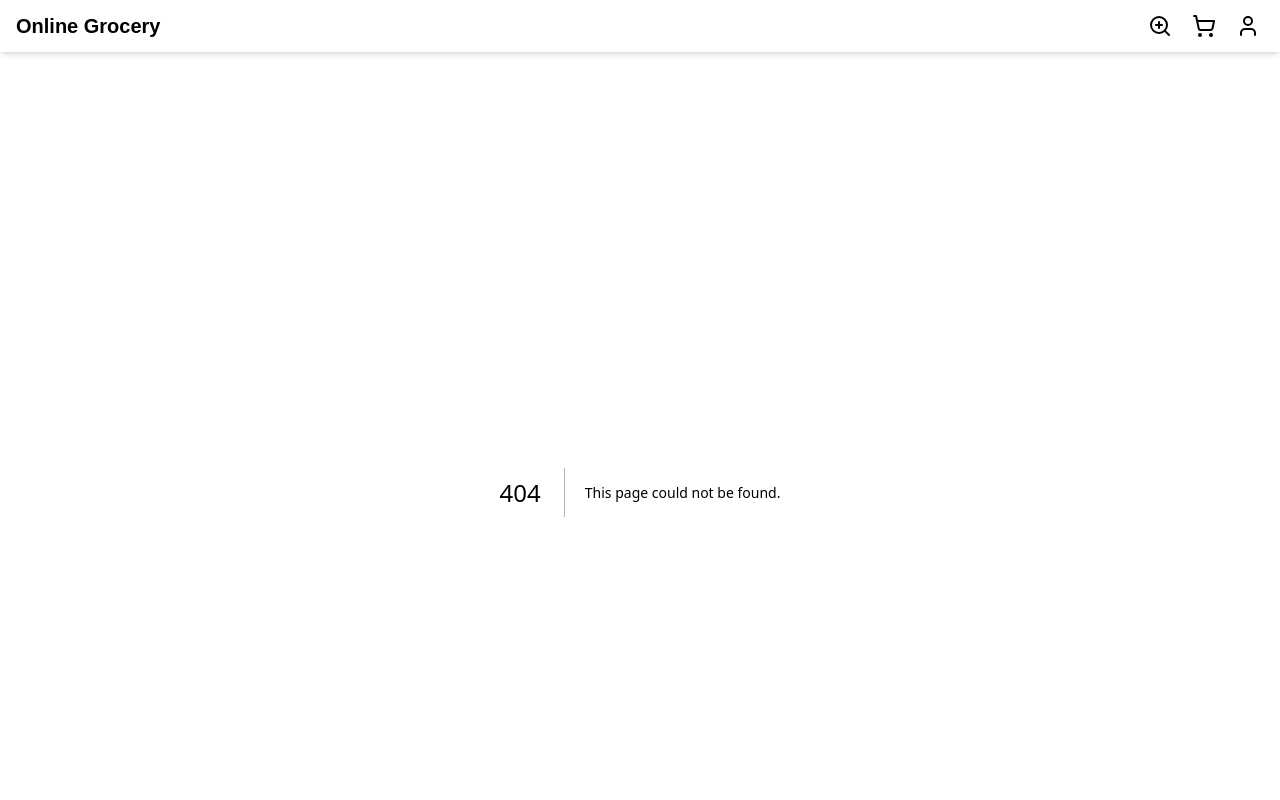
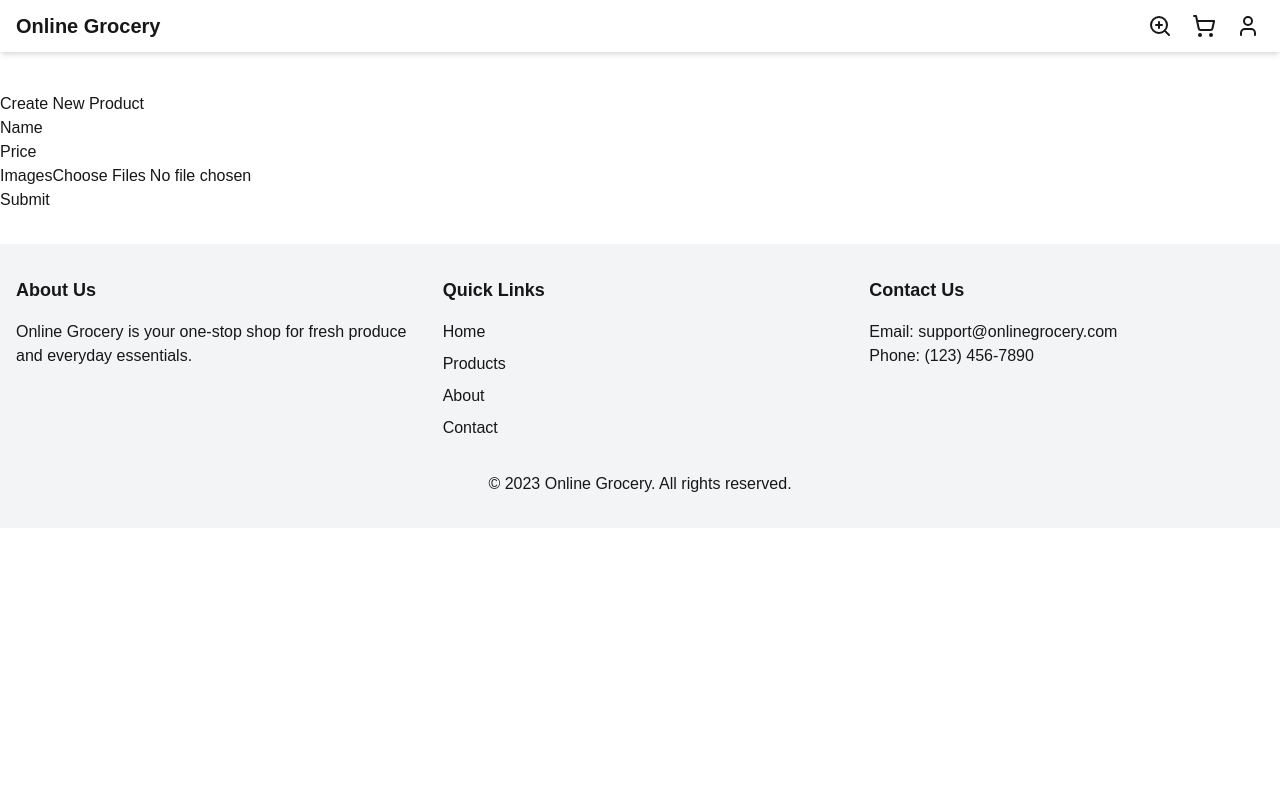
Before and after one commit to aldyakbar0201/final-project, a Next.js app in the folder apps/web/: page /admin/products/create in a window 1280 px wide. Before the commit this address had no page. Shown: the top 800 px of the page. Built offline with nearby package versions, Linux system fonts and the light colour scheme.

Commit message:
build: product management for super admin

```diff
--- a/apps/web/package.json
+++ b/apps/web/package.json
@@ -9,11 +9,15 @@
     "lint": "next lint"
   },
   "dependencies": {
+    "@hookform/resolvers": "^4.1.3",
     "lucide-react": "^0.454.0",
     "next": "15.2.0",
     "react": "^19.0.0",
     "react-dom": "^19.0.0",
-    "react-icons": "^5.5.0"
+    "react-hook-form": "^7.54.2",
+    "react-icons": "^5.5.0",
+    "uuid": "^11.1.0",
+    "zod": "^3.24.2"
   },
   "devDependencies": {
     "@eslint/eslintrc": "^3",
--- /dev/null
+++ b/apps/web/src/app/admin/products/[id]/page.tsx
@@ -0,0 +1,39 @@
+// app/admin/products/page.tsx
+import React from 'react';
+import Link from 'next/link';
+
+interface Product {
+  id: string;
+  name: string;
+  price: number;
+  images: string[];
+}
+
+const fetchProducts = async (): Promise<Product[]> => {
+  const res = await fetch('http://localhost:3000/api/products');
+  return res.json();
+};
+
+const AdminProductsPage = async () => {
+  const products = await fetchProducts();
+
+  return (
+    <div>
+      <h1>Product Management</h1>
+      <Link href="/admin/products/create">
+        <button>Create New Product</button>
+      </Link>
+      <ul>
+        {products.map((product) => (
+          <li key={product.id}>
+            <Link href={`/admin/products/${product.id}`}>
+              {product.name} - ${product.price}
+            </Link>
+          </li>
+        ))}
+      </ul>
+    </div>
+  );
+};
+
+export default AdminProductsPage;
--- /dev/null
+++ b/apps/web/src/app/admin/products/create/page.tsx
@@ -0,0 +1,28 @@
+// app/admin/products/create/page.tsx
+import React from 'react';
+import ProductForm from '../../../../component/product-form';
+import { SubmitHandler } from 'react-hook-form';
+import { FormValues } from '../../../../component/product-form';
+
+const CreateProductPage = () => {
+  const handleSubmit: SubmitHandler<FormValues> = async (values) => {
+    // Kirim data ke API menggunakan Fetch API
+    const res = await fetch('/api/products', {
+      method: 'POST',
+      headers: { 'Content-Type': 'application/json' },
+      body: JSON.stringify(values),
+    });
+    if (res.status === 201) {
+      alert('Product created successfully!');
+    }
+  };
+
+  return (
+    <div>
+      <h1>Create New Product</h1>
+      <ProductForm onSubmit={handleSubmit} />
+    </div>
+  );
+};
+
+export default CreateProductPage;
--- /dev/null
+++ b/apps/web/src/app/admin/products/edit/[id]/page.tsx
@@ -0,0 +1,33 @@
+// app/admin/products/edit/[id]/page.tsx
+import React from 'react';
+import { useRouter } from 'next/router';
+import ProductForm from '../../../../../component/product-form';
+import { SubmitHandler } from 'react-hook-form';
+import { FormValues } from '../../../../../component/product-form';
+
+const EditProductPage = ({ params }: { params: { id: string } }) => {
+  const router = useRouter();
+  const { id } = params;
+
+  const handleSubmit: SubmitHandler<FormValues> = async (values) => {
+    // Update data ke API menggunakan Fetch API
+    const res = await fetch(`/api/products/${id}`, {
+      method: 'PUT',
+      headers: { 'Content-Type': 'application/json' },
+      body: JSON.stringify({ ...values, id }), // Tambahkan `id` ke data yang dikirim
+    });
+    if (res.status === 200) {
+      alert('Product updated successfully!');
+      router.push('/admin/products');
+    }
+  };
+
+  return (
+    <div>
+      <h1>Edit Product</h1>
+      <ProductForm onSubmit={handleSubmit} />
+    </div>
+  );
+};
+
+export default EditProductPage;
--- /dev/null
+++ b/apps/web/src/app/admin/products/page.tsx
@@ -0,0 +1,54 @@
+// app/admin/products/page.tsx
+import React from 'react';
+import Link from 'next/link';
+
+interface Product {
+  id: string;
+  name: string;
+  price: number;
+  images: string[];
+}
+
+const fetchProducts = async (): Promise<Product[]> => {
+  const res = await fetch('http://localhost:3000/api/products');
+  return res.json();
+};
+
+const handleDelete = async (id: string) => {
+  if (confirm('Are you sure you want to delete this product?')) {
+    const res = await fetch(`/api/products/${id}`, {
+      method: 'DELETE',
+    });
+    if (res.status === 200) {
+      alert('Product deleted successfully!');
+      window.location.reload(); // Reload halaman setelah menghapus
+    } else {
+      alert('Failed to delete product.');
+    }
+  }
+};
+
+const AdminProductsPage = async () => {
+  const products = await fetchProducts();
+
+  return (
+    <div>
+      <h1>Product Management</h1>
+      <Link href="/admin/products/create">
+        <button>Create New Product</button>
+      </Link>
+      <ul>
+        {products.map((product) => (
+          <li key={product.id}>
+            <Link href={`/admin/products/${product.id}`}>
+              {product.name} - ${product.price}
+            </Link>
+            <button onClick={() => handleDelete(product.id)}>Delete</button>
+          </li>
+        ))}
+      </ul>
+    </div>
+  );
+};
+
+export default AdminProductsPage;
--- /dev/null
+++ b/apps/web/src/app/api/products/routes.ts
@@ -0,0 +1,32 @@
+// app/api/products/route.ts
+import { NextResponse } from 'next/server';
+import { Product } from '../../types/products';
+
+let products: Product[] = [];
+
+export async function GET() {
+  return NextResponse.json(products);
+}
+
+export async function POST(request: Request) {
+  const data: Product = await request.json();
+  products.push(data);
+  return NextResponse.json({ message: 'Product created' }, { status: 201 });
+}
+
+export async function PUT(request: Request) {
+  const { id, ...data }: { id: string } & Partial<Product> =
+    await request.json();
+  const index = products.findIndex((p) => p.id === id);
+  if (index !== -1) {
+    products[index] = { ...products[index], ...data };
+    return NextResponse.json({ message: 'Product updated' });
+  }
+  return NextResponse.json({ message: 'Product not found' }, { status: 404 });
+}
+
+export async function DELETE(request: Request) {
+  const { id }: { id: string } = await request.json();
+  products = products.filter((p) => p.id !== id);
+  return NextResponse.json({ message: 'Product deleted' });
+}
--- /dev/null
+++ b/apps/web/src/app/store-admin/products/page.tsx
@@ -0,0 +1,33 @@
+// app/store-admin/products/page.tsx
+import React from 'react';
+
+interface Product {
+  id: string;
+  name: string;
+  price: number;
+  images: string[];
+}
+
+const fetchProducts = async (): Promise<Product[]> => {
+  const res = await fetch('http://localhost:3000/api/products');
+  return res.json();
+};
+
+const StoreAdminProductsPage = async () => {
+  const products = await fetchProducts();
+
+  return (
+    <div>
+      <h1>Product List (Read Only)</h1>
+      <ul>
+        {products.map((product) => (
+          <li key={product.id}>
+            {product.name} - ${product.price}
+          </li>
+        ))}
+      </ul>
+    </div>
+  );
+};
+
+export default StoreAdminProductsPage;
--- /dev/null
+++ b/apps/web/src/app/types/products.ts
@@ -0,0 +1,8 @@
+// app/types/product.ts
+export interface Product {
+  id: string;
+  name: string;
+  price: number;
+  images: string[];
+  description?: string; // Opsional: deskripsi produk
+}
--- /dev/null
+++ b/apps/web/src/component/product-form.tsx
@@ -0,0 +1,67 @@
+// components/ProductForm.tsx
+import React from 'react';
+import { useForm, SubmitHandler } from 'react-hook-form';
+import { zodResolver } from '@hookform/resolvers/zod';
+import { z } from 'zod';
+
+// Schema validasi menggunakan Zod
+const schema = z.object({
+  name: z.string().min(1, 'Name is required'),
+  price: z.number().positive('Price must be positive'),
+  images: z
+    .array(z.instanceof(File))
+    .refine(
+      (files) => files.every((file) => file.size <= 1024 * 1024),
+      'File size must be less than 1MB',
+    ),
+});
+
+// Type inference untuk form values
+export type FormValues = z.infer<typeof schema>;
+
+interface ProductFormProps {
+  onSubmit: SubmitHandler<FormValues>;
+}
+
+const ProductForm: React.FC<ProductFormProps> = ({ onSubmit }) => {
+  const {
+    register,
+    handleSubmit,
+    formState: { errors },
+  } = useForm<FormValues>({
+    resolver: zodResolver(schema),
+  });
+
+  return (
+    <form onSubmit={handleSubmit(onSubmit)}>
+      <div>
+        <label>Name</label>
+        <input {...register('name')} />
+        {errors.name && <span>{errors.name.message}</span>}
+      </div>
+      <div>
+        <label>Price</label>
+        <input type="number" {...register('price', { valueAsNumber: true })} />
+        {errors.price && <span>{errors.price.message}</span>}
+      </div>
+      <div>
+        <label>Images</label>
+        <input
+          type="file"
+          multiple
+          {...register('images')}
+          onChange={(e) => {
+            if (e.target.files) {
+              const files = Array.from(e.target.files);
+              console.log(files); // Contoh penggunaan variabel `files`
+            }
+          }}
+        />
+        {errors.images && <span>{errors.images.message}</span>}
+      </div>
+      <button type="submit">Submit</button>
+    </form>
+  );
+};
+
+export default ProductForm;
```
Also changed, not shown: 1 other file (tests, documents, lock files or other folders).
